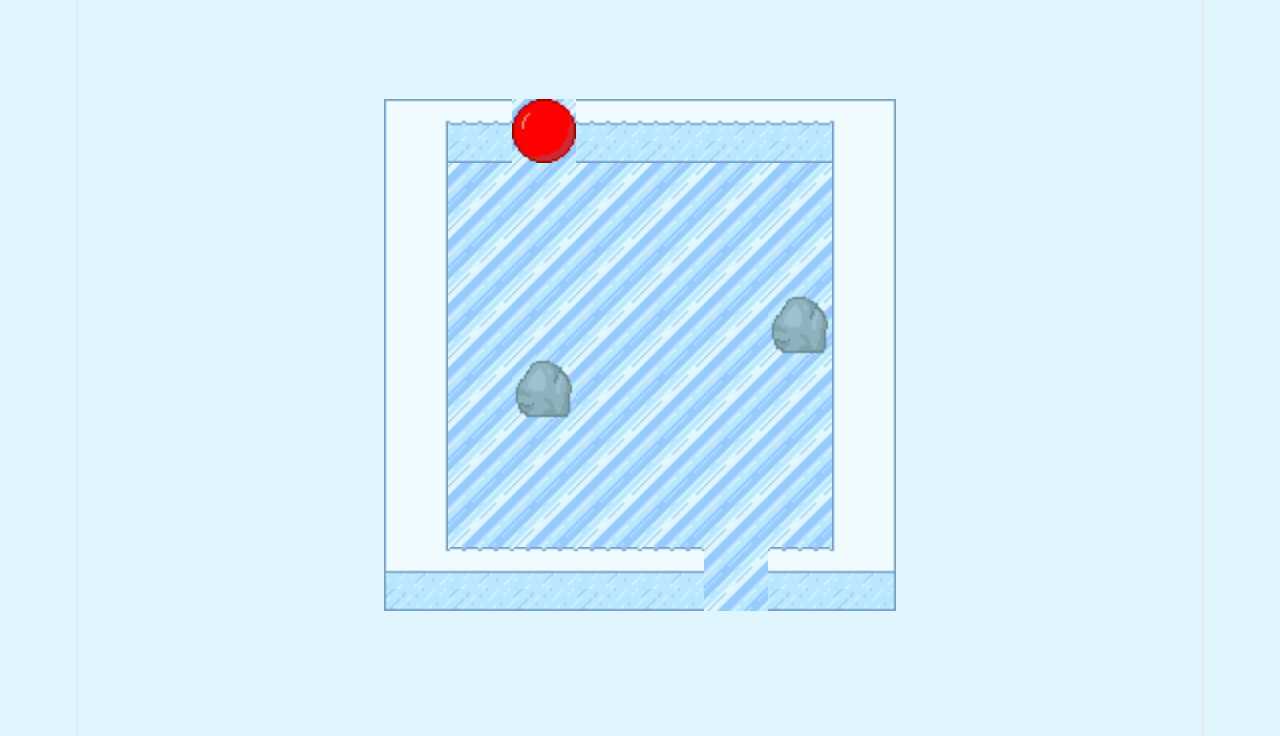
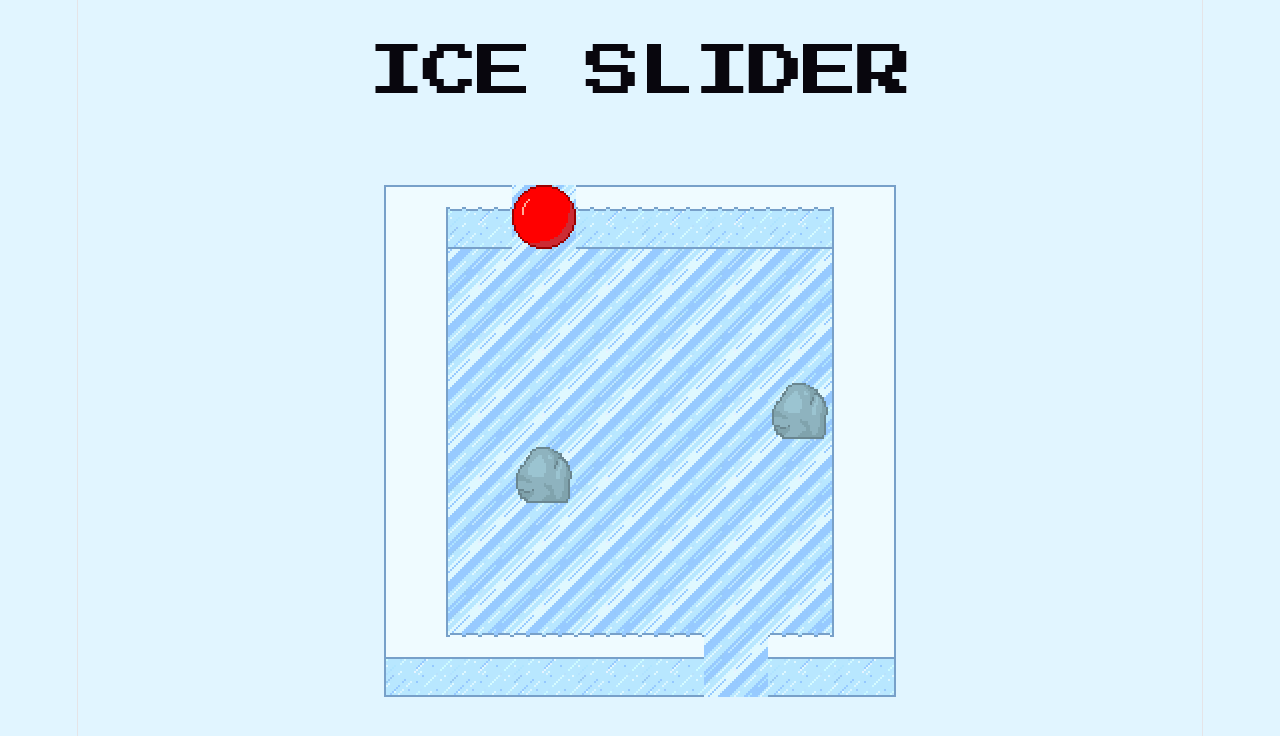
Before and after one commit to camdelCase/ice-game, a React (Vite) app: page / in a window 1280 px wide. Shown: the top 736 px of the page. Built offline with nearby package versions, Linux system fonts and the light colour scheme.

Commit message:
Add title, fix completed text, pixelate assets

```diff
--- a/src/App.tsx
+++ b/src/App.tsx
@@ -33,6 +33,9 @@
   return (
     <>
       <section id="center">
+        <div>
+          <h1 className='font-8bit' style={{ marginTop: '50px', marginBottom: '100px' }}>ICE SLIDER</h1>
+        </div>
         <div
           id="grid-container"
           style={{ display: 'grid', gridTemplateColumns: `repeat(${size}, 64px)`, gap: 0 }}
@@ -45,13 +48,13 @@
                 data-row={rowIndex}
                 data-col={colIndex}
               >
-                <img src={tile.image} width="64" height="64" alt="" style={{ display: 'block' }} />
+                <img src={tile.image} width="64" height="64" alt="" style={{ display: 'block', imageRendering: 'pixelated' }} />
               </div>
             ))
           )}
         </div>
         <div>
-          <h1 className='font-8bit' style={{ visibility: won ? 'visible' : 'hidden' }}>LEVEL COMPLETED!</h1>
+          <h2 className='font-8bit' style={{ visibility: won ? 'visible' : 'hidden', marginTop: '50px', fontSize: '30px' }}>LEVEL COMPLETED!</h2>
         </div>
       </section>
     </>
```
